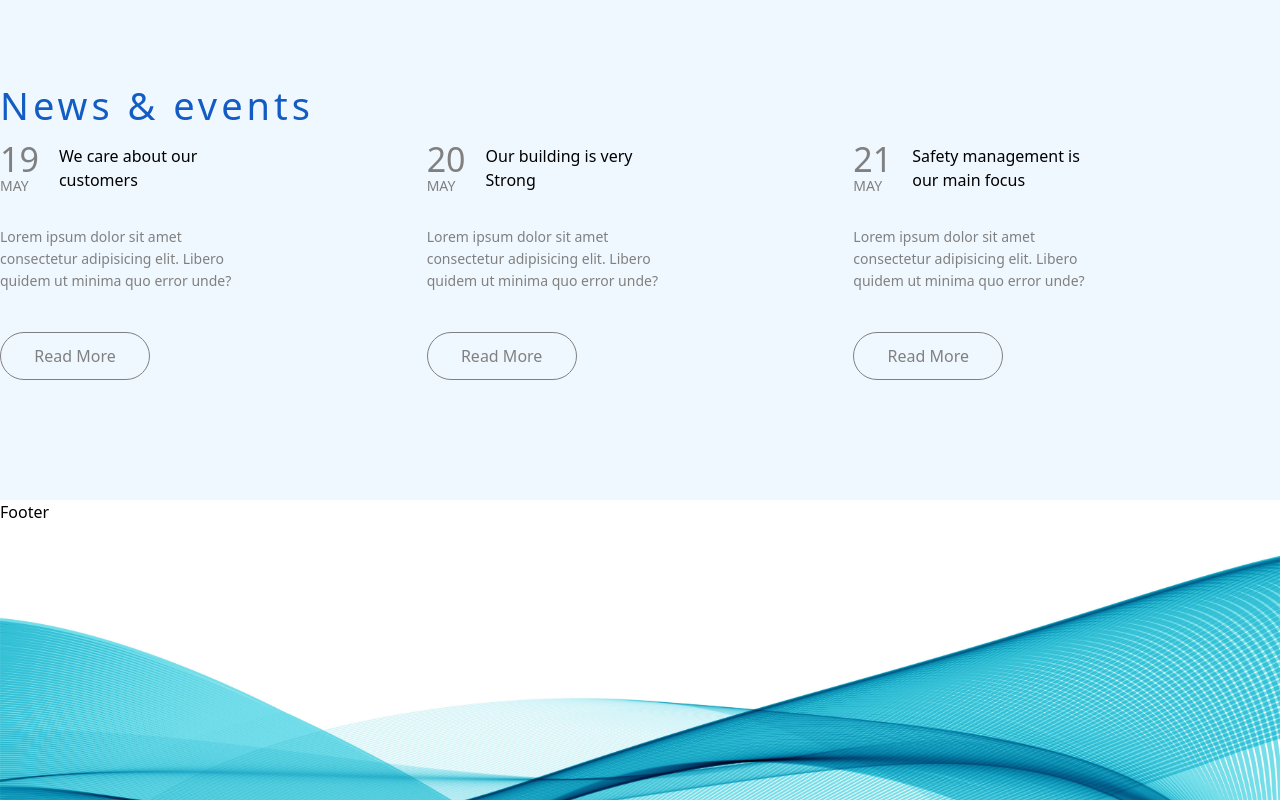
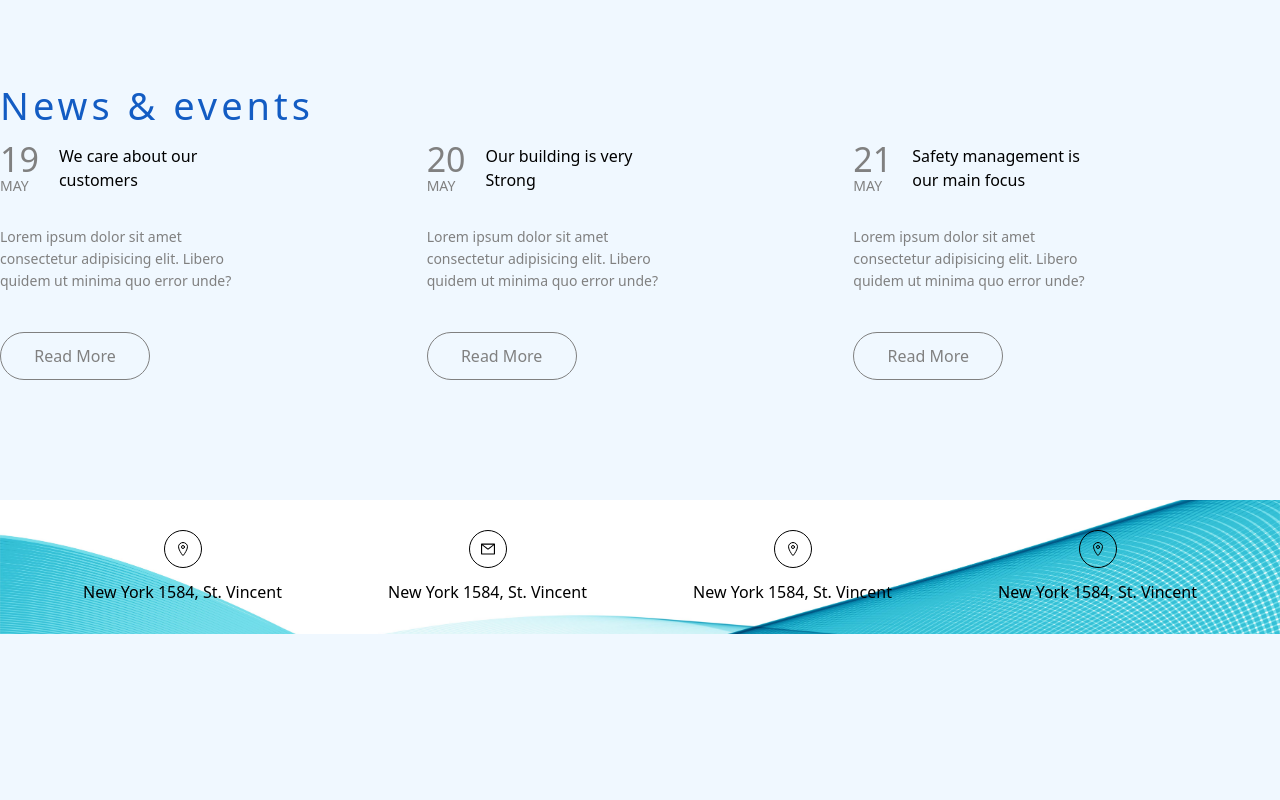
Before and after one commit to DogukanCifci/AufgabeAndersundSehr, a React (Create React App) app: page / in a window 1280 px wide. Shown: the part 3438-4238 px from the top of the page. After the commit the page ends 4072 px from the top, so only its background shows below. Built offline with nearby package versions, Linux system fonts and the light colour scheme; the HTML template or start-up script is replaced by a standard one.

Commit message:
footer edited

```diff
--- a/src/components/Footer.jsx
+++ b/src/components/Footer.jsx
@@ -1,9 +1,41 @@
 import React from "react";
 //Style Import
 import "../styles/footer.scss";
+//React Icons Import
+import { IoLocationOutline } from "react-icons/io5";
+import { AiOutlineMail } from "react-icons/ai";
 
 const Footer = () => {
-  return <div className="footer-container">Footer</div>;
+  return (
+    <div className="footer-container">
+      <div className="footer-icon-container container grid grid-cols-2 md:grid-cols-4">
+        <div className="each-icon">
+          <div className="footer-icon">
+            <IoLocationOutline />
+          </div>
+          <div className="adress">New York 1584, St. Vincent</div>
+        </div>
+        <div className="each-icon">
+          <div className="footer-icon">
+            <AiOutlineMail />
+          </div>
+          <div className="adress">New York 1584, St. Vincent</div>
+        </div>
+        <div className="each-icon">
+          <div className="footer-icon">
+            <IoLocationOutline />
+          </div>
+          <div className="adress">New York 1584, St. Vincent</div>
+        </div>
+        <div className="each-icon">
+          <div className="footer-icon">
+            <IoLocationOutline />
+          </div>
+          <div className="adress">New York 1584, St. Vincent</div>
+        </div>
+      </div>
+    </div>
+  );
 };
 
 export default Footer;
--- a/src/styles/footer.scss
+++ b/src/styles/footer.scss
@@ -3,5 +3,19 @@
   background-position: center center;
   background-repeat: no-repeat;
   background-size: cover;
-  height: 300px;
+  padding: 30px;
 }
+
+.each-icon {
+  display: flex;
+  flex-direction: column;
+
+  align-items: center;
+
+  .footer-icon {
+    border: 1px solid black;
+    border-radius: 50%;
+    padding: 10px;
+    margin-bottom: 12px;
+  }
+}
```
